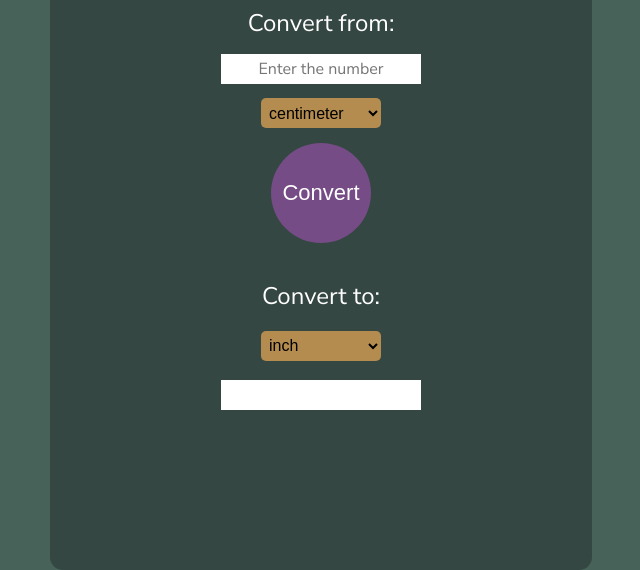
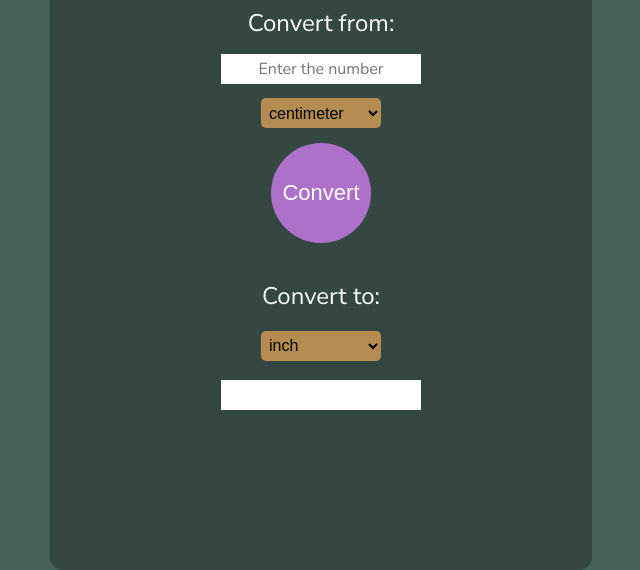
Before and after one commit to AstaRem/metric-imperial-converter, a plain HTML site: page index.html in a window 1280 px wide. In both pictures the pointer is over the button "Convert". Shown: the part 279-849 px from the top of the page, without its empty margins (319-959 px from the left). Drawn offline with Linux system fonts and the light colour scheme.

Commit message:
added hover effect

```diff
--- a/styles.css
+++ b/styles.css
@@ -98,3 +98,7 @@ input {
     font-size:22px;
 
 }
+
+#submit:hover {
+    background-color: #ae71c9;
+}
```
